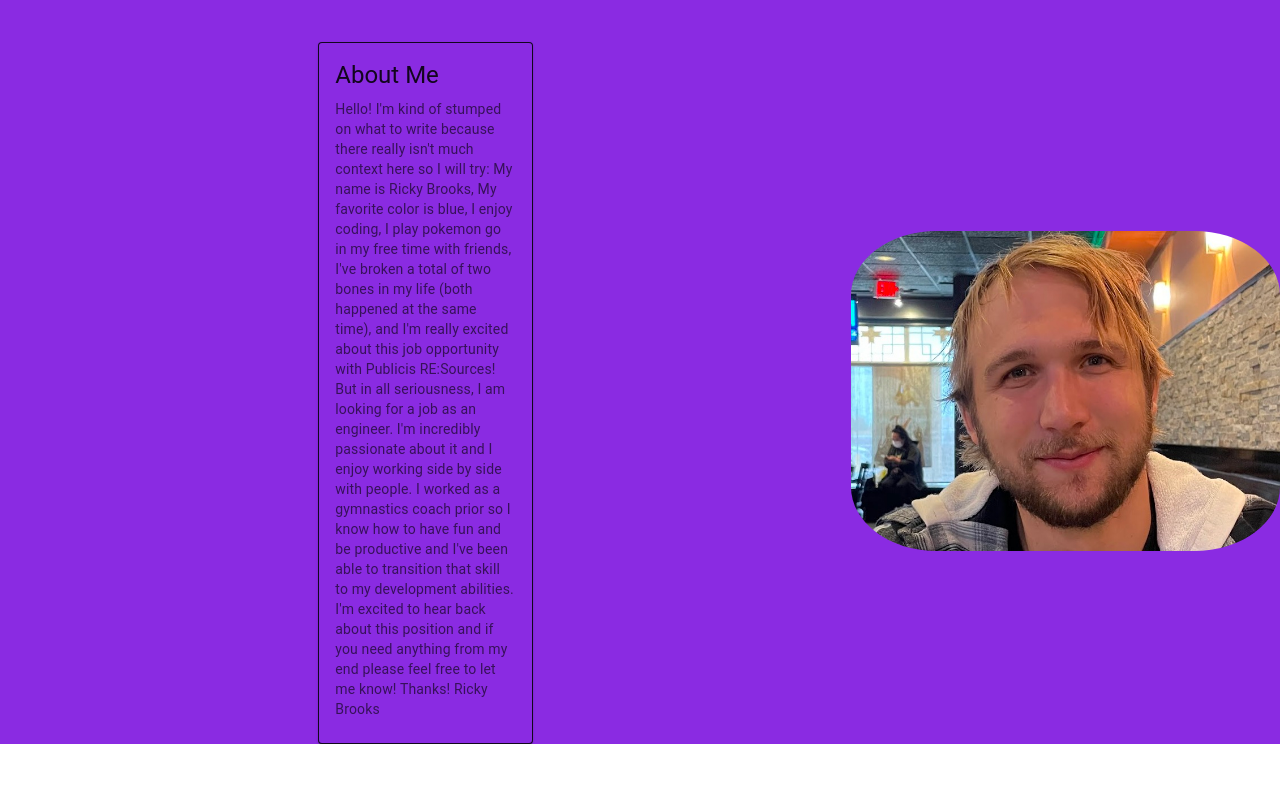
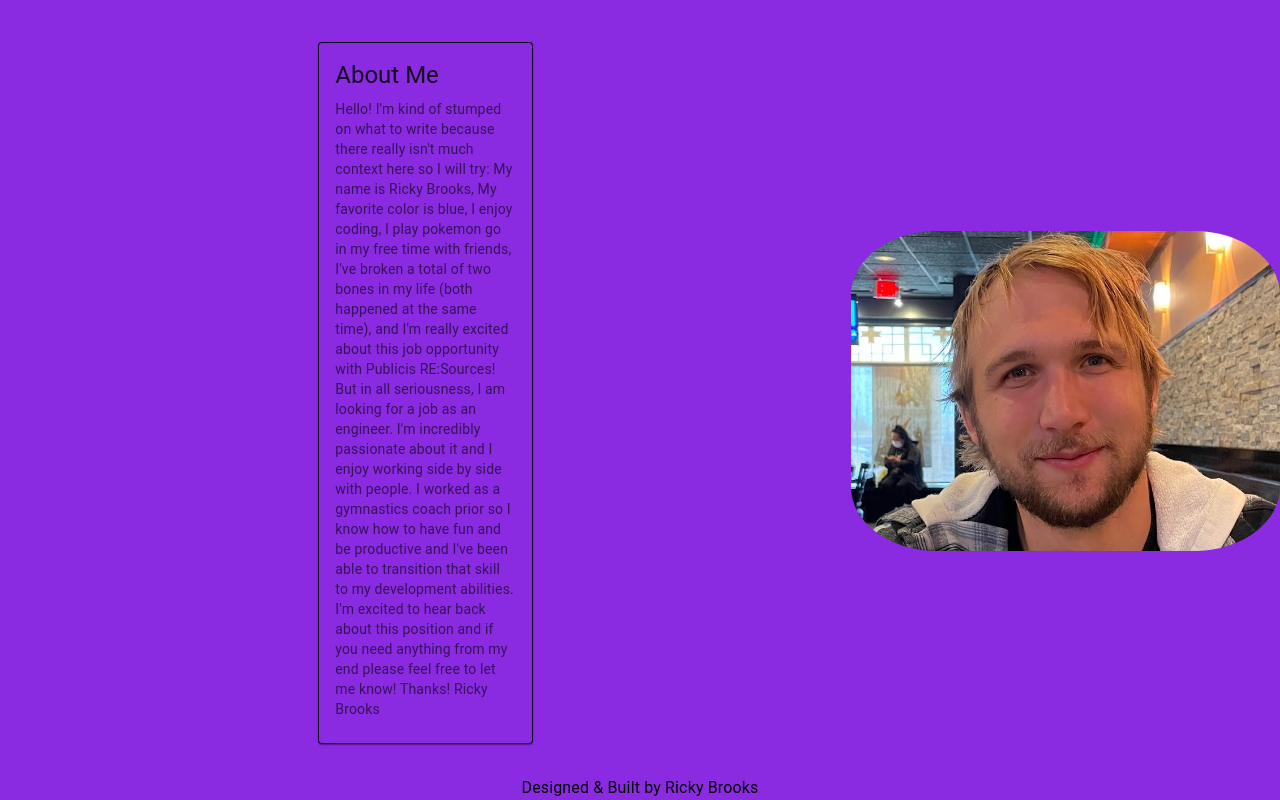
Before and after one commit to RickyaBrooks92/Ricky-Portfolio, a React (Create React App) app: page / in a window 1280 px wide. Shown: the part 733-1533 px from the top of the page. Before the commit the page ends 1477 px from the top, so only its background shows below. Built offline with nearby package versions, Linux system fonts and the light colour scheme.

Commit message:
added footer

```diff
--- /dev/null
+++ b/src/components/FooterNav.js
@@ -0,0 +1,14 @@
+import React from 'react';
+import { Typography } from '@mui/material';
+
+const FooterNav = () => {
+  return (
+    <div>
+      <Typography sx={{ textAlign: 'center', pt: 4 }}>
+        Designed & Built by Ricky Brooks
+      </Typography>
+    </div>
+  );
+};
+
+export default FooterNav;
--- a/src/components/HomePage.js
+++ b/src/components/HomePage.js
@@ -1,10 +1,16 @@
-import React from 'react';
+import React, { useEffect } from 'react';
 import ResponsiveAppBar from './NavBar';
 import Intro from './Intro';
 import AboutMe from './AboutMe';
 import AboutMeImage from './AboutMeImage';
+import FooterNav from './FooterNav';
+function HomePage() {
+  useEffect(() => {
+    document.onkeydown = function (e) {
+      console.log(e);
+    };
+  });
 
-function HomePage() {
   return (
     <div style={{ backgroundColor: 'blueviolet' }}>
       <div>
@@ -29,6 +35,9 @@ function HomePage() {
           <AboutMeImage />
         </div>
       </div>
+      <footer>
+        <FooterNav />
+      </footer>
     </div>
   );
 }
```
